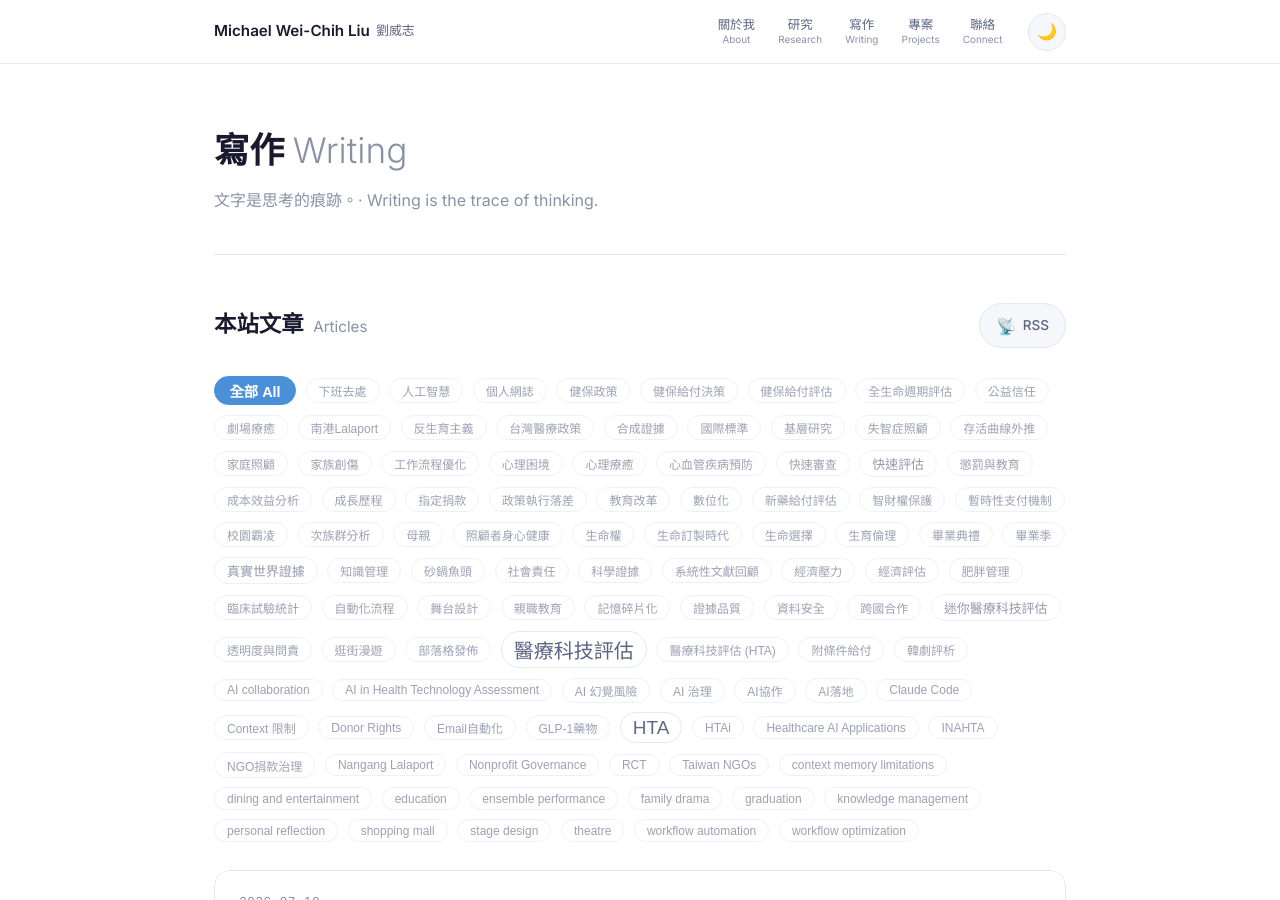
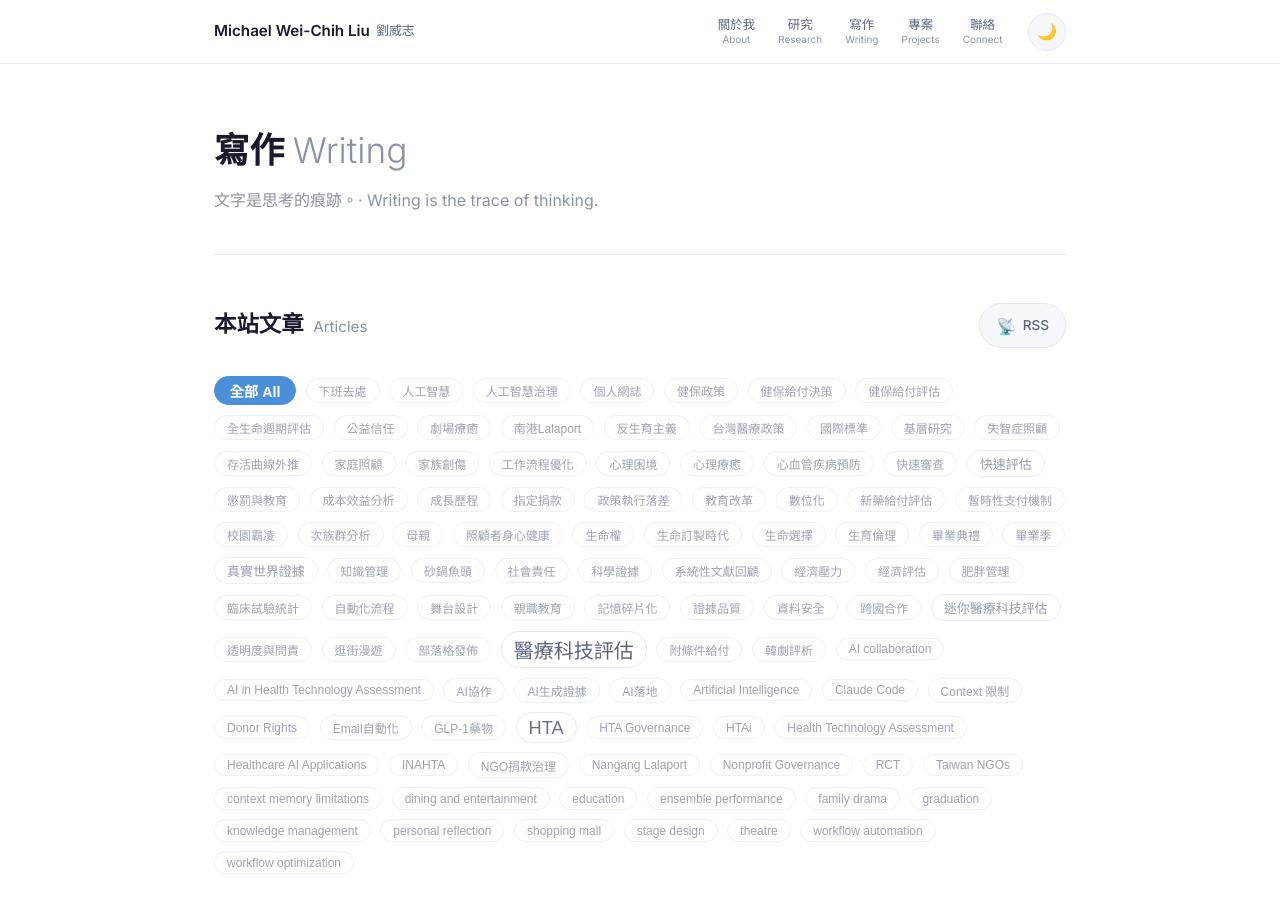
Before and after one commit to liuweichihtw-0624/liuweichihtw-0624.github.io, a Jekyll site: the page built from writing.html, in a window 1280 px wide and 900 px high. Built offline with Jekyll 4.4.1, drawn with Linux system fonts in a browser that asks for light colours.

Commit message:
retag: update tags for 2026-06-12-inahta-2026-ai-governance-lifecycle-hta.md

```diff
--- a/_posts/2026-06-12-inahta-2026-ai-governance-lifecycle-hta.md
+++ b/_posts/2026-06-12-inahta-2026-ai-governance-lifecycle-hta.md
@@ -2,7 +2,7 @@
 layout: post
 title: "2026 INAHTA 國際大會 Day 2 核心洞見：AI 治理與全生命週期醫療科技評估 · INAHTA 2026 Day 2 Core Insights: AI Governance and Lifecycle Health Technology Assessment"
 date: 2026-06-12 08:28:37 +0800
-tags: ["AI 治理", "醫療科技評估 (HTA)", "全生命週期評估", "AI 幻覺風險", "合成證據", "智財權保護"]
+tags: ["人工智慧治理", "醫療科技評估", "全生命週期評估", "AI生成證據", "Artificial Intelligence", "Health Technology Assessment", "HTA Governance"]
 publish: true
 syndicate: []
 excerpt: "INAHTA大會第二天聚焦AI實務挑戰與全生命週期HTA，各國代表共識：跨國合作與統一規範，才能在擁抱創新的同時守護科學嚴謹。"
```
